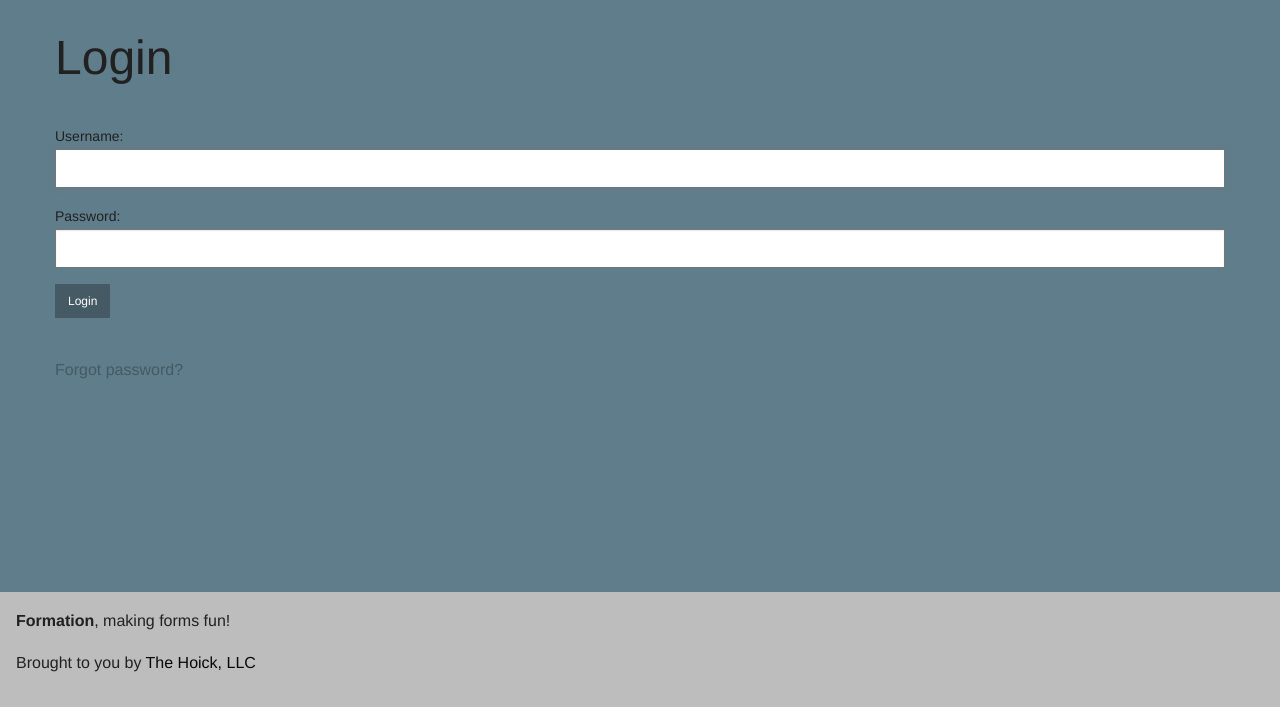
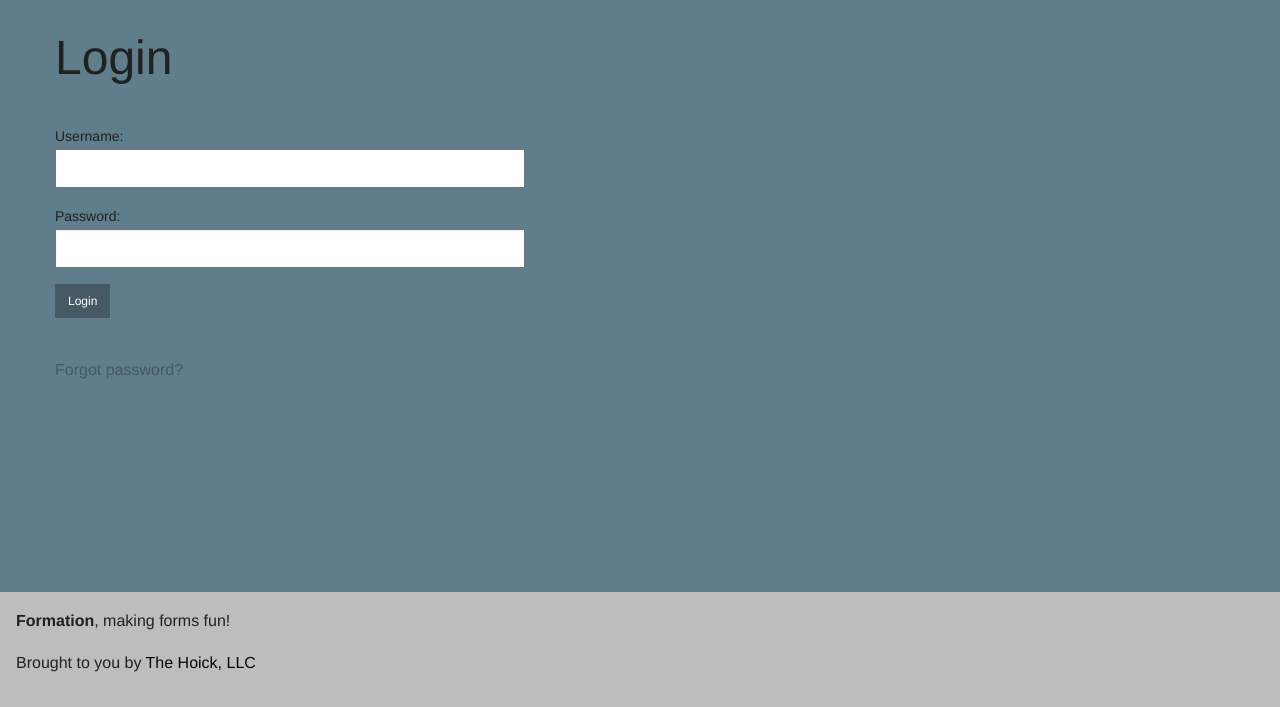
Before and after one commit to asommer70/formation, a Django app: page /accounts/login/ in a window 1280 px wide. Shown: the part 54-761 px from the top of the page. Run offline with Django 3.2, Linux system fonts and the light colour scheme.

Commit message:
Adjusted length of login form fields.

```diff
--- a/templates/registration/login.html
+++ b/templates/registration/login.html
@@ -8,7 +8,11 @@
 
   <form method="post">
     {% csrf_token %}
-    {{ form.as_p }}
+    <div class="row">
+      <div class="columns large-5">
+	{{ form.as_p }}
+      </div>
+    </div>
     <input type="submit" value="Login" class="button small" />
   </form>
 
```
